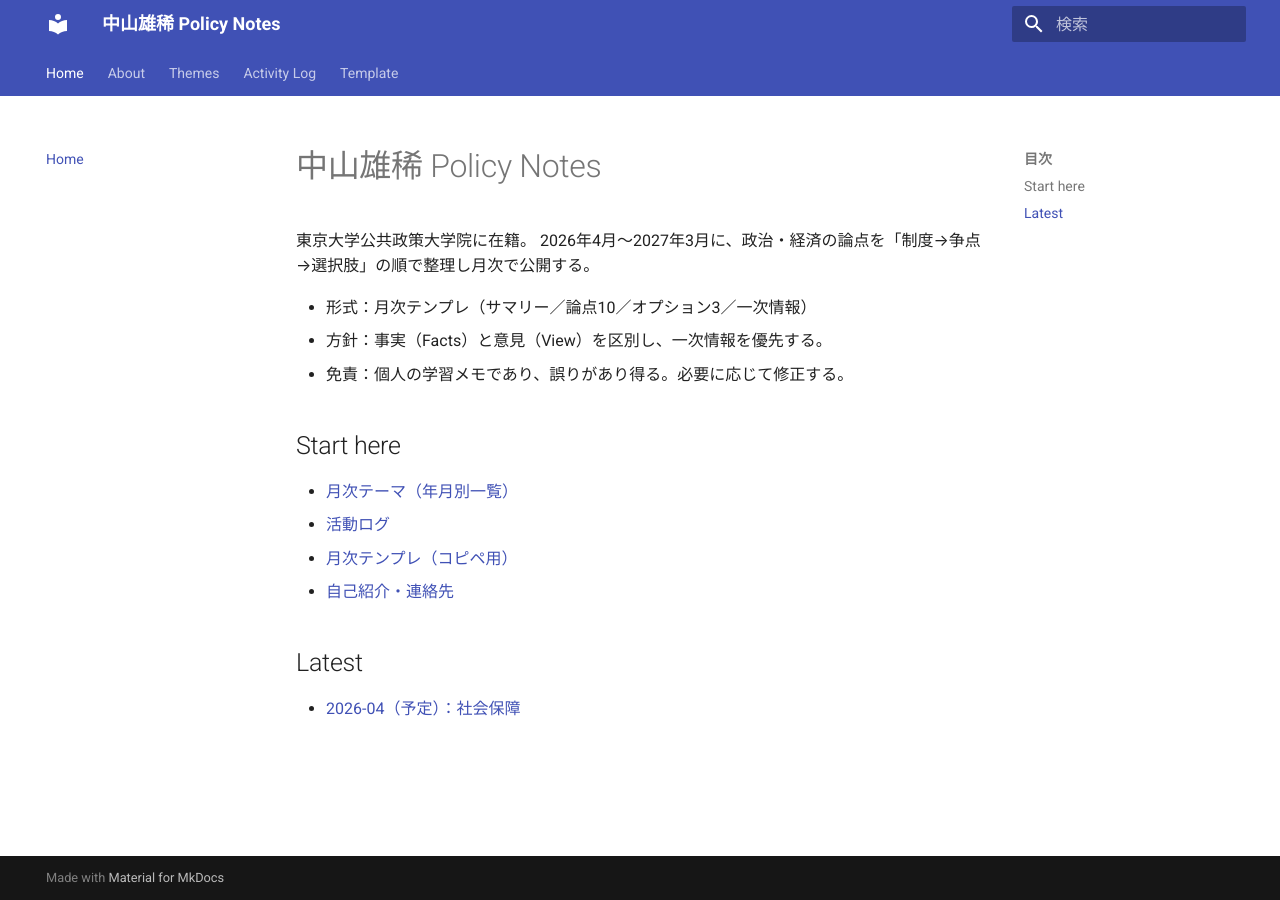
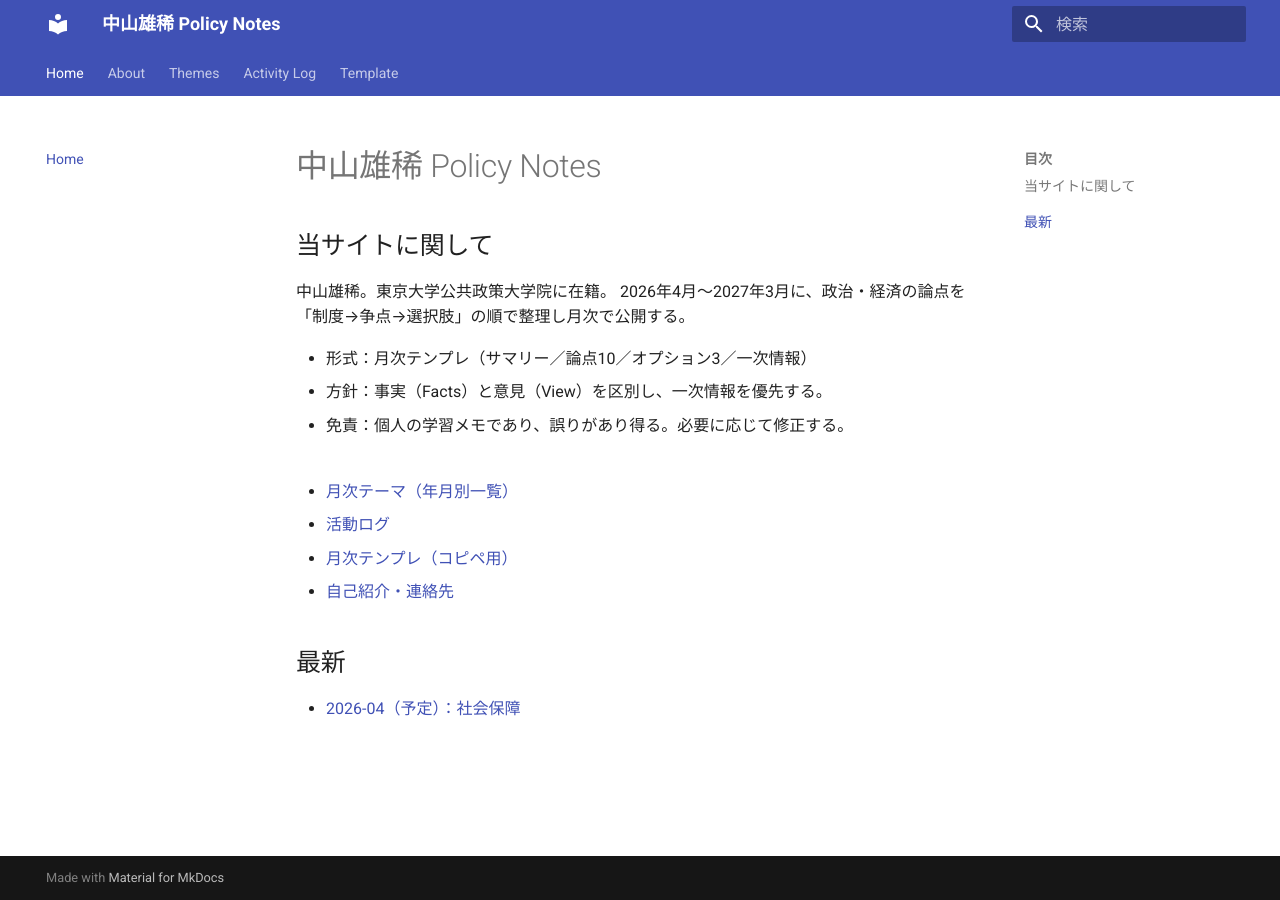
Before and after one commit to yu-ki-nakayama/policy-notes, an MkDocs documentation site: the page built from docs/index.md, in a window 1280 px wide. Built offline with MkDocs 1.6.1 and Material for MkDocs 9.7.7, drawn with Linux system fonts in a browser that asks for light colours.

Commit message:
Update index.md

```diff
--- a/docs/index.md
+++ b/docs/index.md
@@ -1,17 +1,18 @@
 # 中山雄稀 Policy Notes
 
-東京大学公共政策大学院に在籍。
+## 当サイトに関して
+中山雄稀。東京大学公共政策大学院に在籍。
 2026年4月〜2027年3月に、政治・経済の論点を「制度→争点→選択肢」の順で整理し月次で公開する。
 
 - 形式：月次テンプレ（サマリー／論点10／オプション3／一次情報）
 - 方針：事実（Facts）と意見（View）を区別し、一次情報を優先する。
 - 免責：個人の学習メモであり、誤りがあり得る。必要に応じて修正する。
 
-## Start here
+##
 - [月次テーマ（年月別一覧）](themes/index.md)
 - [活動ログ](activity/index.md)
 - [月次テンプレ（コピペ用）](template/monthly.md)
 - [自己紹介・連絡先](about.md)
 
-## Latest
+## 最新
 - [2026-04（予定）：社会保障](themes/2026-04.md)
```
